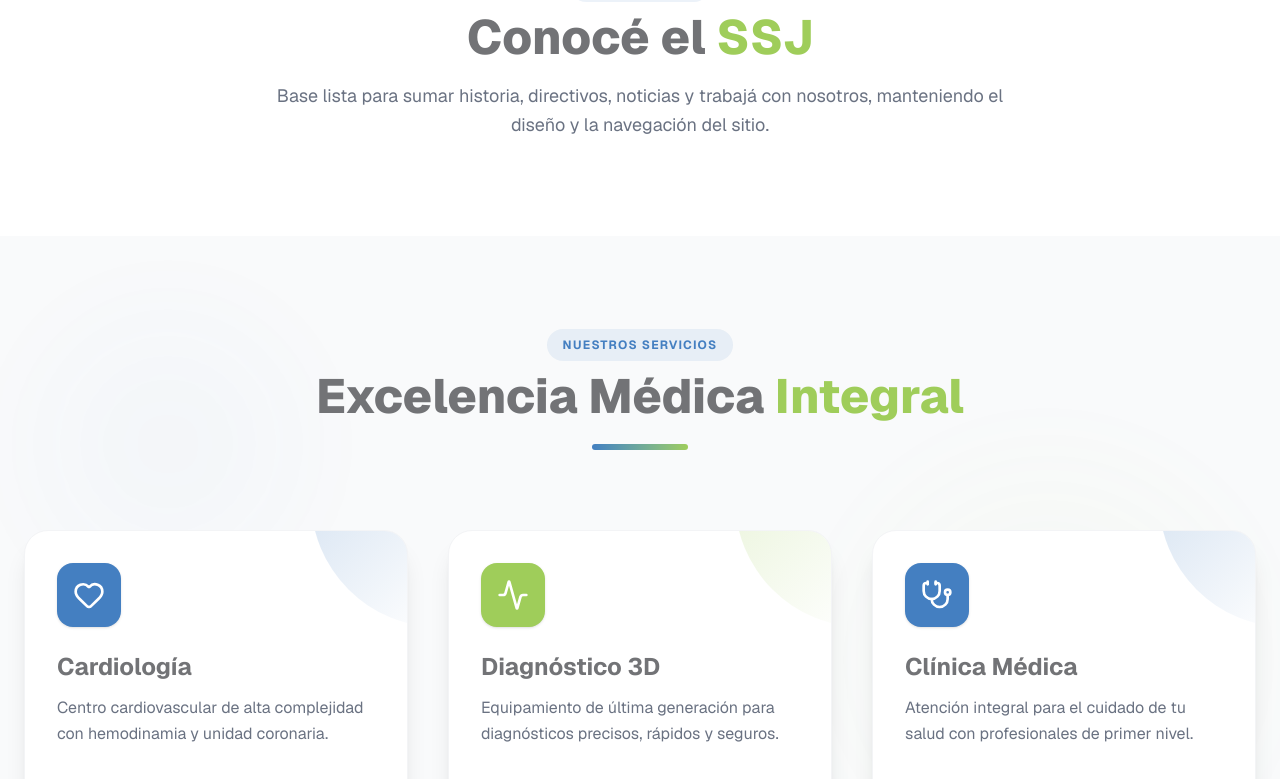
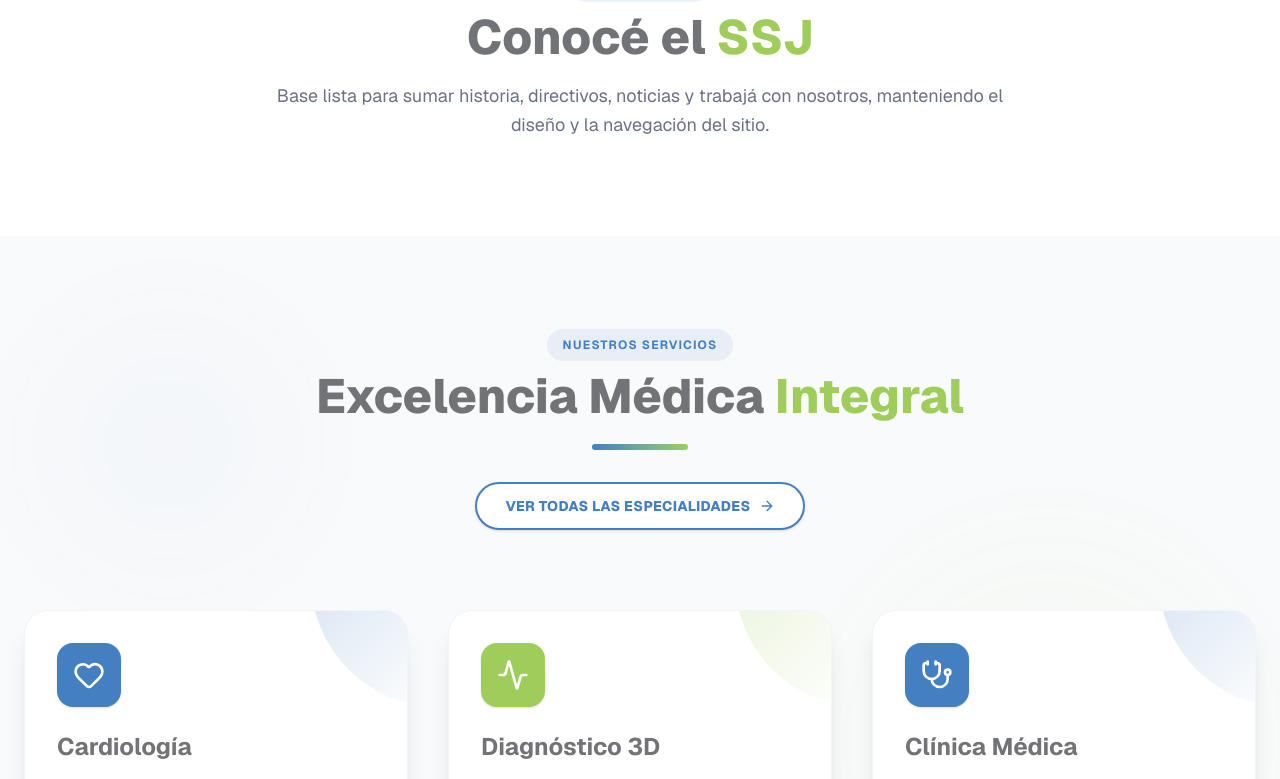
Before and after one commit to webplotcentersj-hash/clinicasj, a Next.js app: page / in a window 1280 px wide. Shown: the part 1099-1878 px from the top of the page. Built offline with nearby package versions, Linux system fonts and the light colour scheme.

Commit message:
UI: add CTA button in Especialidades

```diff
--- a/src/app/page.tsx
+++ b/src/app/page.tsx
@@ -480,6 +480,14 @@ function Services() {
             Excelencia Médica <span className="text-[#9FCD5A]">Integral</span>
           </h2>
           <div className="mx-auto h-1.5 w-24 rounded-full bg-gradient-to-r from-[#447FC1] to-[#9FCD5A]" />
+
+          <a
+            href="#contacto"
+            className="group mx-auto mt-8 inline-flex items-center justify-center gap-2 rounded-full border-2 border-[#447FC1] bg-white px-7 py-3 text-sm font-extrabold uppercase tracking-wide text-[#447FC1] shadow-sm transition-all hover:-translate-y-0.5 hover:bg-[#447FC1] hover:text-white hover:shadow-lg focus:outline-none focus:ring-4 focus:ring-[#447FC1]/25"
+          >
+            Ver todas las especialidades
+            <ArrowRight size={16} className="transition-transform group-hover:translate-x-0.5" />
+          </a>
         </div>
 
         <div className="grid grid-cols-1 gap-10 md:grid-cols-3">
```
